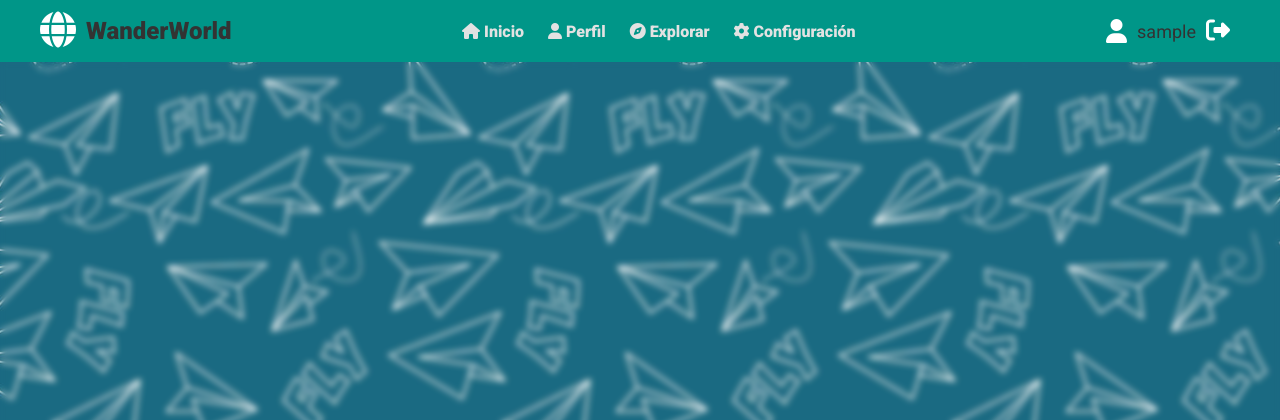
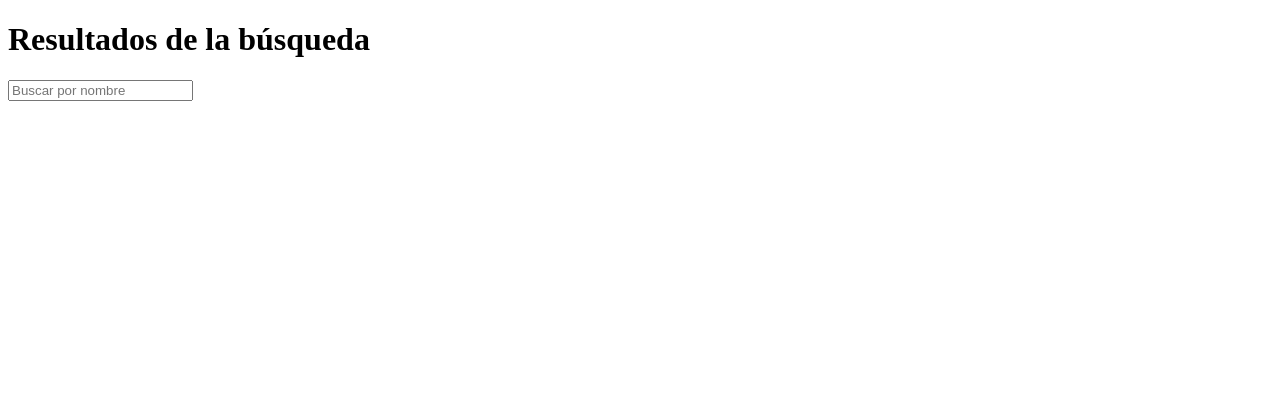
Before and after one commit to Xenock20/WanderWorld, a PHP site: page /pages/explore.php in a window 1280 px wide. Shown: the top 420 px of the page. Run offline with PHP 8.4, Linux system fonts and the light colour scheme; the visitor is signed in with stand-in values (Sample User, id 1); some libraries are stand-ins or nearby versions; some web fonts are replaced.

Commit message:
add explorer

```diff
--- a/pages/explore.php
+++ b/pages/explore.php
@@ -1,16 +1,64 @@
 <!DOCTYPE html>
-<html lang="en">
-
+<html lang="es">
 <head>
     <meta charset="UTF-8">
     <meta name="viewport" content="width=device-width, initial-scale=1.0">
-    <link rel="stylesheet" href="./../assets/css/styles.css">
-    <title>Document</title>
+    <title>Perfiles</title>
+    <script src="https://code.jquery.com/jquery-3.6.0.min.js"></script>
+    <link rel="stylesheet" href="estilos.css">
 </head>
+<body>
+    <h1>Resultados de la búsqueda</h1>
+    <div id="buscador">
+        <!-- Campo de entrada para buscar -->
+        <input type="text" id="term" placeholder="Buscar por nombre">
+    </div>
+    <!-- Contenedor para los resultados de la búsqueda -->
+    <div id="resultados"></div>
 
-<body>
-    <?php include './../includes/header.php'; ?>
+    <script>
+        $(document).ready(function(){
+            $('#term').on('input', function(){
+                // Obtener el valor del campo de búsqueda
+                var term = $(this).val();
 
+                // Comprobar si el campo de búsqueda está vacío
+                if (term === '') {
+                    // Si está vacío, vaciar los resultados y salir de la función
+                    $('#resultados').empty();
+                    return;
+                }
+
+                // Si no está vacío, enviar una solicitud al servidor
+                $.ajax({
+                    url: 'buscador.php', // Ruta del archivo PHP que procesará la búsqueda
+                    type: 'GET', // Método de la solicitud (GET en este caso)
+                    data: { term: term }, // Datos a enviar (el término de búsqueda)
+                    dataType: 'json', // Tipo de datos que se espera recibir (en este caso, JSON)
+                    success: function(data){
+                        // Función a ejecutar si la solicitud es exitosa
+                        $('#resultados').empty(); // Vaciar los resultados actuales
+
+                        // Comprobar si se encontraron resultados
+                        if(data.length > 0) {
+                            // Si hay resultados, mostrar cada perfil encontrado
+                            data.forEach(function(perfil){
+                                var perfilHTML = '<div class="profile-card">' +
+                                                 '<img class="profile-img" src="obtener_imagen.php?id_foto=' + perfil.id_foto + '" alt="Foto de perfil">' +
+                                                 '<h2 class="profile-name">' + perfil.nombre_completo + '</h2>' +
+                                                 '<p class="profile-followers">' + perfil.num_seguidores + ' seguidores</p>' +
+                                                 '<button class="follow-button" data-id="' + perfil.id_perfil + '">Seguir</button>' +
+                                                 '</div>';
+                                $('#resultados').append(perfilHTML);
+                            });
+                        } else {
+                            // Si no hay resultados, mostrar un mensaje indicando que no se encontraron
+                            $('#resultados').html('<p>No se encontraron resultados</p>');
+                        }
+                    }
+                });
+            });
+        });
+    </script>
 </body>
-
 </html>
```
Also changed, not shown: pages/buscador.php (added, +25 -0 lines).
